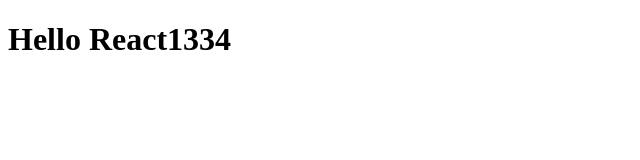
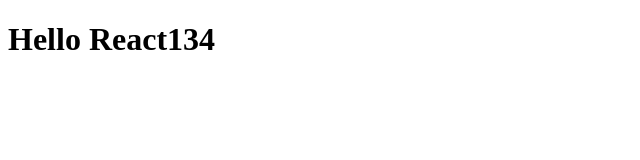
Before and after one commit to markliu2013/react-template-ts, a React app: page / in a window 1280 px wide. Shown: the top 160 px of the page, without its empty margins (0-640 px from the left). Built offline with nearby package versions, Linux system fonts and the light colour scheme; the HTML template or start-up script is replaced by a standard one.

Commit message:
fix: save

```diff
--- a/src/App.tsx
+++ b/src/App.tsx
@@ -2,7 +2,7 @@
 import { FC } from 'react';
 
 const App: FC = () => {
-  return <h1>Hello React1334</h1>;
+  return <h1>Hello React134</h1>;
 };
 
 export default App;
```
